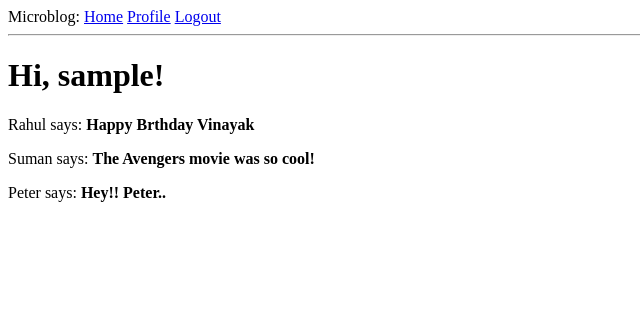
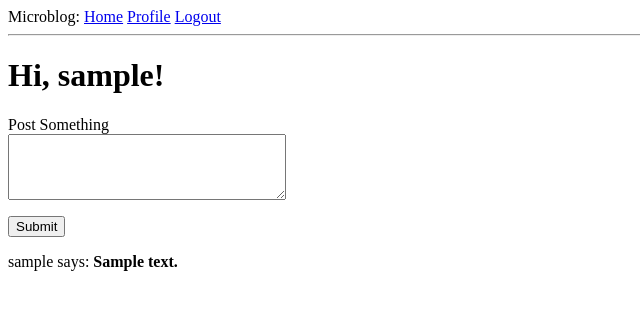
Before and after one commit to sarathchandra0007/MegaFlaskApp, a Flask app: page / in a window 1280 px wide. Shown: the top 310 px of the page, without its empty margins (0-640 px from the left). Run offline with Flask 2, Linux system fonts and the light colour scheme; a user stored in the database is signed in; tables that the repository leaves empty hold one stand-in row (values such as "Sample post").

Commit message:
Added functionality for submission and display of blog posts

```diff
--- a/app/forms.py
+++ b/app/forms.py
@@ -41,3 +41,8 @@ class EditProfileForm(FlaskForm):
             user    = User.query.filter_by(username = username.data).first()
             if user is not None:
                 raise ValidationError('Username entered exists, enter another name')
+
+
+class Postform(FlaskForm):
+    post = TextAreaField('Post Something',validators=[DataRequired(),Length(min=1,max=140)])
+    submit = SubmitField('Submit')
--- a/app/routes.py
+++ b/app/routes.py
@@ -2,8 +2,8 @@ from flask import render_template,flash,redirect, url_for,request
 from werkzeug.urls import url_parse
 from flask_login import login_user, current_user, logout_user, login_required
 from app import app, db
-from app.forms import LoginForm, RegistrationForm, EditProfileForm
-from app.models import User
+from app.forms import LoginForm, RegistrationForm, EditProfileForm, Postform
+from app.models import User, Post
 from datetime import datetime
 
 
@@ -14,25 +14,20 @@ def before_request():
         current_user.last_seen = datetime.utcnow()
         db.session.commit()
 
-@app.route('/')
-@app.route('/index')
+@app.route('/',methods=['GET','POST'])
+@app.route('/index',methods=['GET','POST'])
 @login_required
 def index():
-    posts = [
-        {
-            'author': {'username':'Rahul'},
-            'body': 'Happy Brthday Vinayak'
-        },
-        {
-            'author': {'username':'Suman'},
-            'body': 'The Avengers movie was so cool!'
-        },
-        {
-            'author' : {'username':'Peter'},
-            'body' : 'Hey!! Peter..'
-        }
-    ]
-    return render_template('index.html',title='Home',posts=posts)
+    form = Postform()
+    if form.validate_on_submit():
+        post = Post(body=form.post.data,author=current_user)
+        db.session.add(post)
+        db.session.commit()
+        flash('Post is now live!!!')
+        return redirect(url_for('index'))
+    posts=current_user.followed_posts().all()
+
+    return render_template('index.html',title='Home',posts=posts,form=form)
 
 @app.route('/login',methods=['GET','POST'])
 def login():
--- a/app/templates/index.html
+++ b/app/templates/index.html
@@ -1,6 +1,17 @@
 {% extends "base.html" %}
  {% block content %}
     <h1>Hi, {{ current_user.username }}!</h1>   <!-- Mixin used in model -->
+    <form  action="" method="post">
+      {{ form.hidden_tag() }}
+      <p>
+        {{form.post.label}}<br>
+        {{form.post(cols=32,rows=4)}}
+        {% for error in form.post.errors %}
+          <span style="color:red;">{{ error }}</span>
+        {%endfor%}
+      </p>
+      <p>{{form.submit()}}</p>
+    </form>
     {% for post in posts %}
     <div><p>{{ post.author.username }} says: <b>{{ post.body }}</b></p></div>
     {% endfor %}
```
Also changed, not shown: app.db.
